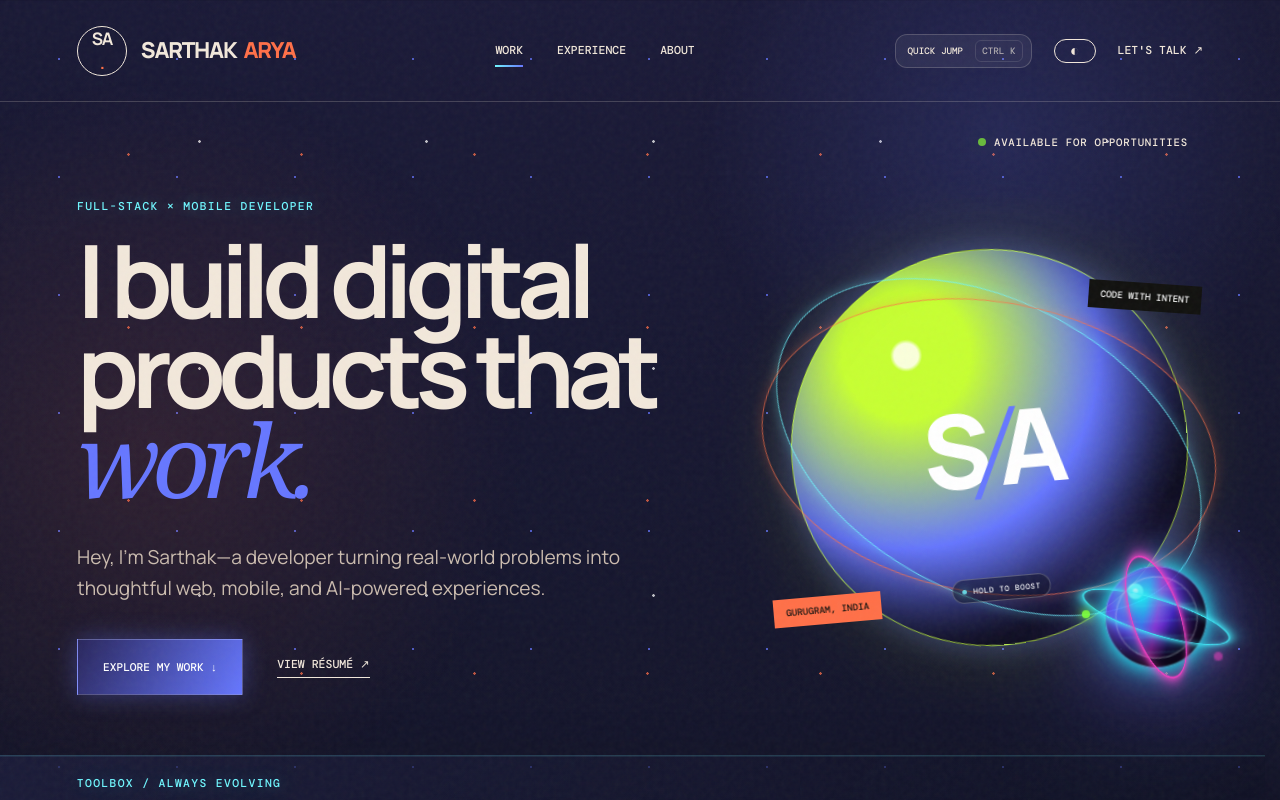
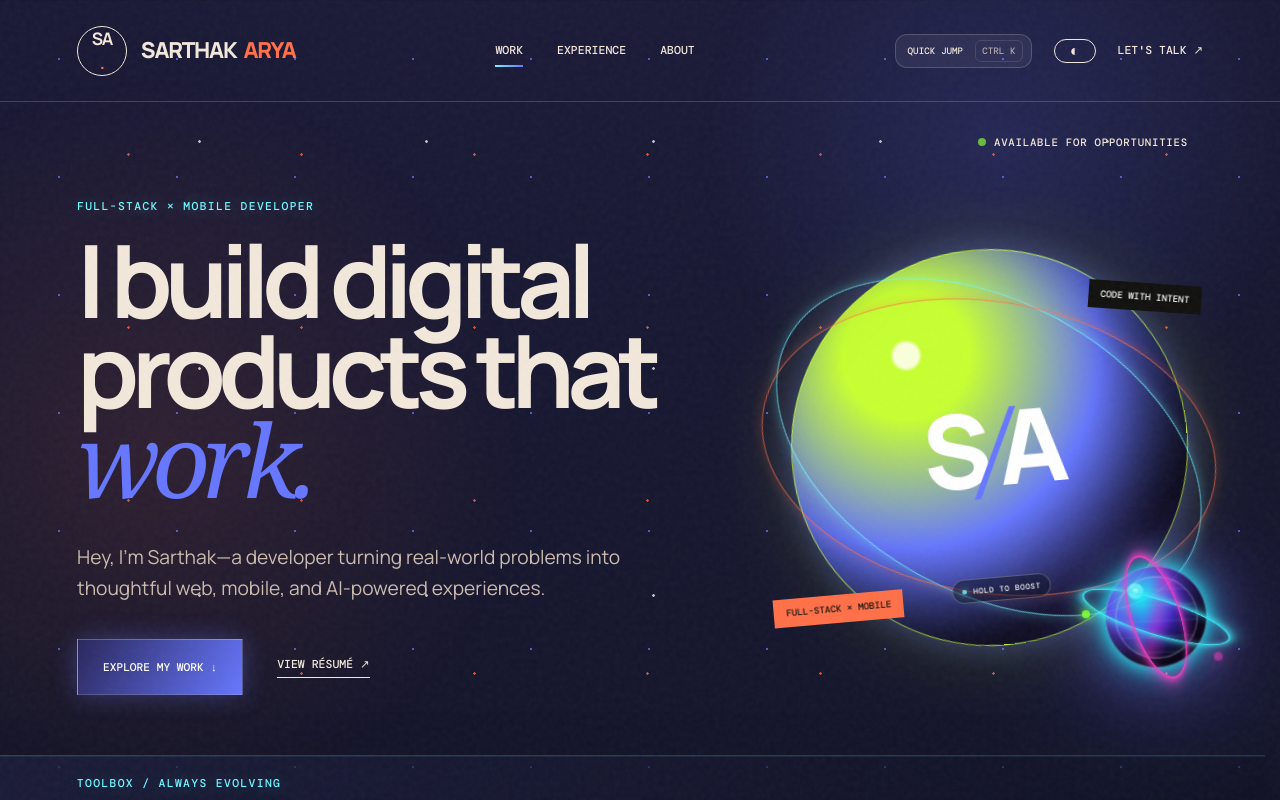
Before and after one commit to arya070104/Sarthak.dev, a website built with Vite: page index.html in a window 1280 px wide. Shown: the top 800 px of the page. Built offline with nearby package versions, Linux system fonts and the light colour scheme.

Commit message:
Replace location with professional focus

```diff
--- a/index.html
+++ b/index.html
@@ -38,7 +38,7 @@
         </div>
         <div class="hero-mark reveal" role="button" tabindex="0" aria-label="Interactive Sarthak Arya planet — press and hold to spin faster">
           <i class="orbit one"></i><i class="orbit two"></i><div class="planet-monogram">S<span>/</span>A</div><p class="planet-name"><span>Sarthak</span><strong>Arya</strong></p><small class="boost-hint"><i></i>Hold to boost</small>
-          <b class="note note-a">Code with intent</b><b class="note note-b">Gurugram, India</b>
+          <b class="note note-a">Code with intent</b><b class="note note-b">Full-stack × Mobile</b>
         </div>
       </div>
       <div class="ticker reveal"><span>Flutter</span><i>◆</i><span>Spring Boot</span><i>◆</i><span>React</span><i>◆</i><span>Firebase</span><i>◆</i><span>Python</span></div>
```
